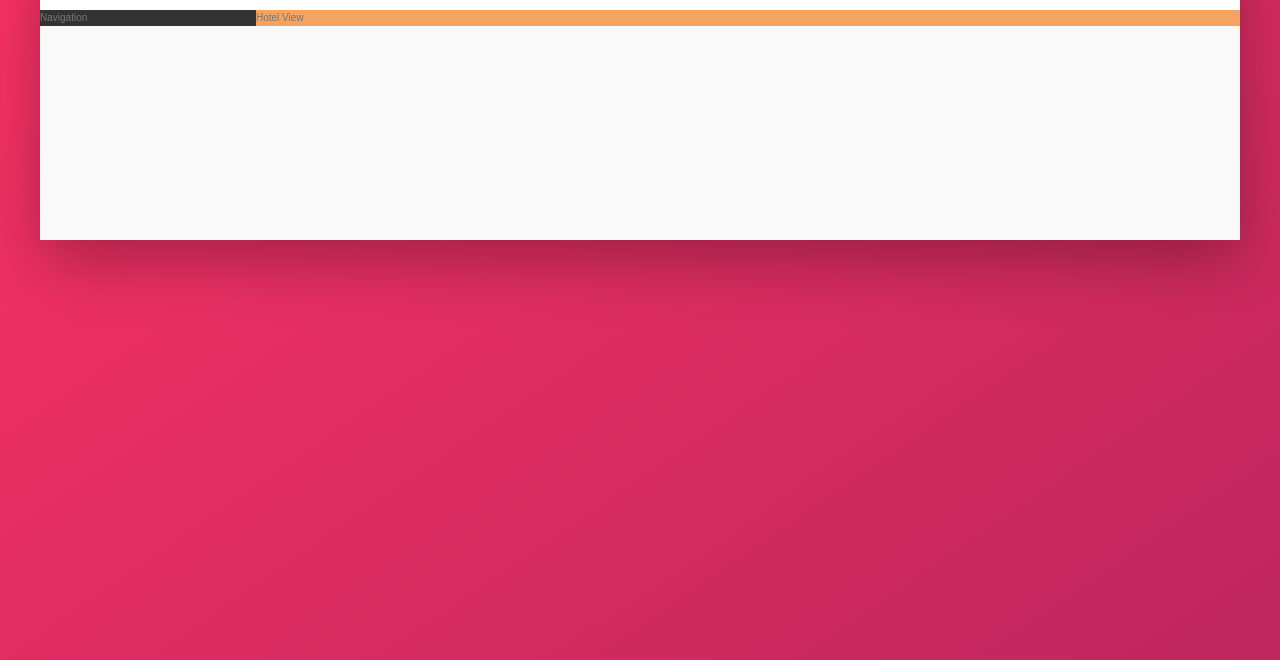
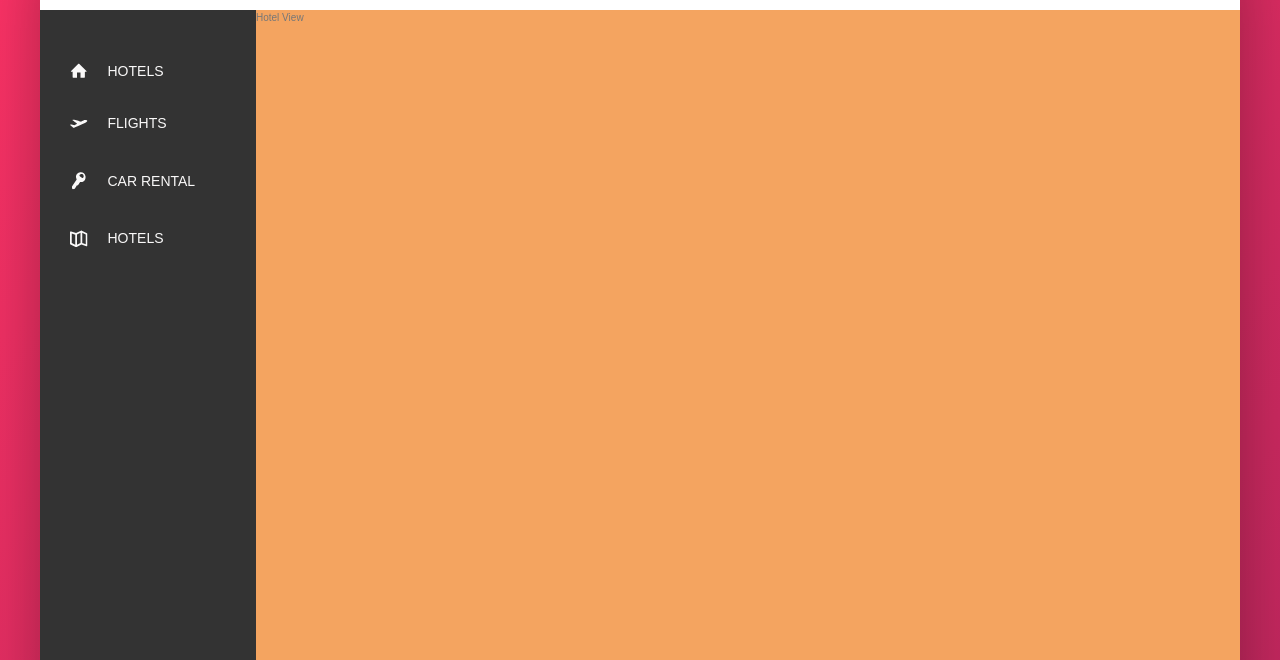
Before and after one commit to ssnadtochii/Trillo, a website: page index.html in a window 1280 px wide. Shown: the part 140-800 px from the top of the page. Drawn offline with Linux system fonts and the light colour scheme.

Commit message:
Sidebar completed
Coded menu items, added hover effects

```diff
--- a/index.html
+++ b/index.html
@@ -51,7 +51,43 @@
             </header>
             <div class="content">
                 <nav class="sidebar">
-                    Navigation
+                    <ul class="side-nav">
+                        <li class="side-nav__item--active">
+                            <a href="#" class="side-nav__link">
+                                <svg class="side-nav__icon">
+                                    <use xlink:href="img/sprite.svg#icon-home"></use>
+                                </svg>
+                                <span>Hotels</span>
+                            </a>
+                        </li>
+                        <li class="side-nav__item">
+                            <a href="#" class="side-nav__link">
+                                <svg class="side-nav__icon">
+                                    <use xlink:href="img/sprite.svg#icon-aircraft-take-off"></use>
+                                </svg>
+                                <span>Flights</span>
+                            </a>
+                        </li>
+                        <li class="side-nav__item">
+                            <a href="#" class="side-nav__link">
+                                <svg class="side-nav__icon">
+                                    <use xlink:href="img/sprite.svg#icon-key"></use>
+                                </svg>
+                                <span>Car rental</span>
+                            </a>
+                        </li>
+                        <li class="side-nav__item">
+                            <a href="#" class="side-nav__link">
+                                <svg class="side-nav__icon">
+                                    <use xlink:href="img/sprite.svg#icon-map"></use>
+                                </svg>
+                                <span>Hotels</span>
+                            </a>
+                        </li>
+                    </ul>
+                    <div class="legal">
+                        &copy; 2022 by trillo. All rights reserved.
+                    </div>
                 </nav>
                 <main class="hotel-view">
                     Hotel View
--- a/sass/_components.scss
+++ b/sass/_components.scss
@@ -133,3 +133,84 @@
         margin-right: 1rem;
     }
 }
+
+//////////////////////////////////
+// SIDEBAR
+
+.side-nav {
+    margin-top: 3.5rem;
+
+    font-size: 1.4rem;
+    list-style: none;
+
+    &__item {
+        position: relative;
+
+        &:not(:last-child) {
+            margin-bottom: .5rem;
+        }
+    }
+
+    &__item::before {
+        content: "";
+        position: absolute;
+        top: 0;
+        left: 0;
+
+        width: 3px;
+        height: 100%;
+
+        background-color: var(--color-primary);
+
+        transform: scaleY(0); //non-hovered state
+
+        transform-origin: top;
+        transition: transform .3s,
+                    width .4s cubic-bezier(1,0,0,1) .3s, //different transitions are set up with different speed, width is set with a delay
+                    background-color .1s;
+    }
+
+    &__item:hover::before,
+    &__item--active::before {
+        transform: scaleY(1);
+        width: 100%;
+    }
+
+    &__item:active::before {
+        background-color: var(--color-primary-light);
+    }
+
+    &__link:link,
+    &__link:visited {
+        color: var(--color-grey-light-1);
+        text-decoration: none;
+        text-transform: uppercase;
+        display: block;
+        padding: 1.5rem 3rem;
+
+        display: flex;
+        align-items: center;
+
+        position: relative; //positioning this element on top of the before pseudo element used for hover effect
+        z-index: 2;
+    }
+
+    &__icon {
+        width: 1.75rem;
+        height: 1.75rem;
+
+        margin-right: 2rem;
+
+        fill: currentColor;
+    }
+}
+
+//////////////////////////////////
+// LEGALS
+
+.legal {
+    font-size: 1.2rem;
+    color: var(--color-grey-light-4);
+    text-align: center;
+    padding: 2.5rem;
+}
--- a/sass/_layout.scss
+++ b/sass/_layout.scss
@@ -26,6 +26,10 @@
     background-color: var(--color-grey-dark-1);
 
     flex: 0 0 18%;
+
+    display: flex;
+    flex-direction: column;
+    justify-content: space-between;
 }
 
 .hotel-view {
@@ -33,4 +37,6 @@
     background-color: sandybrown;
 
     flex: 1 1 auto;
+
+    height: 80rem; //test
 }
```
Also changed, not shown: css/style.css.
